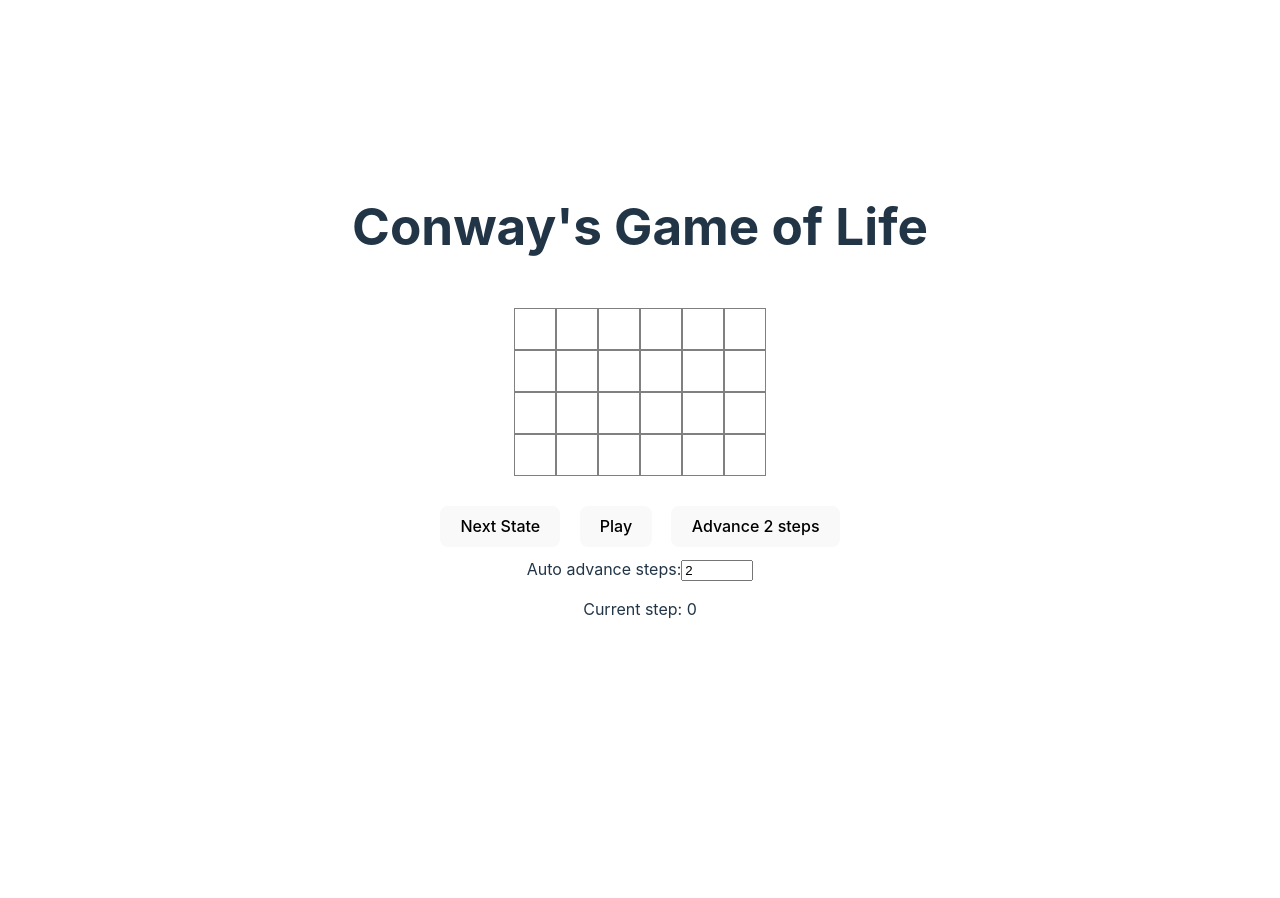
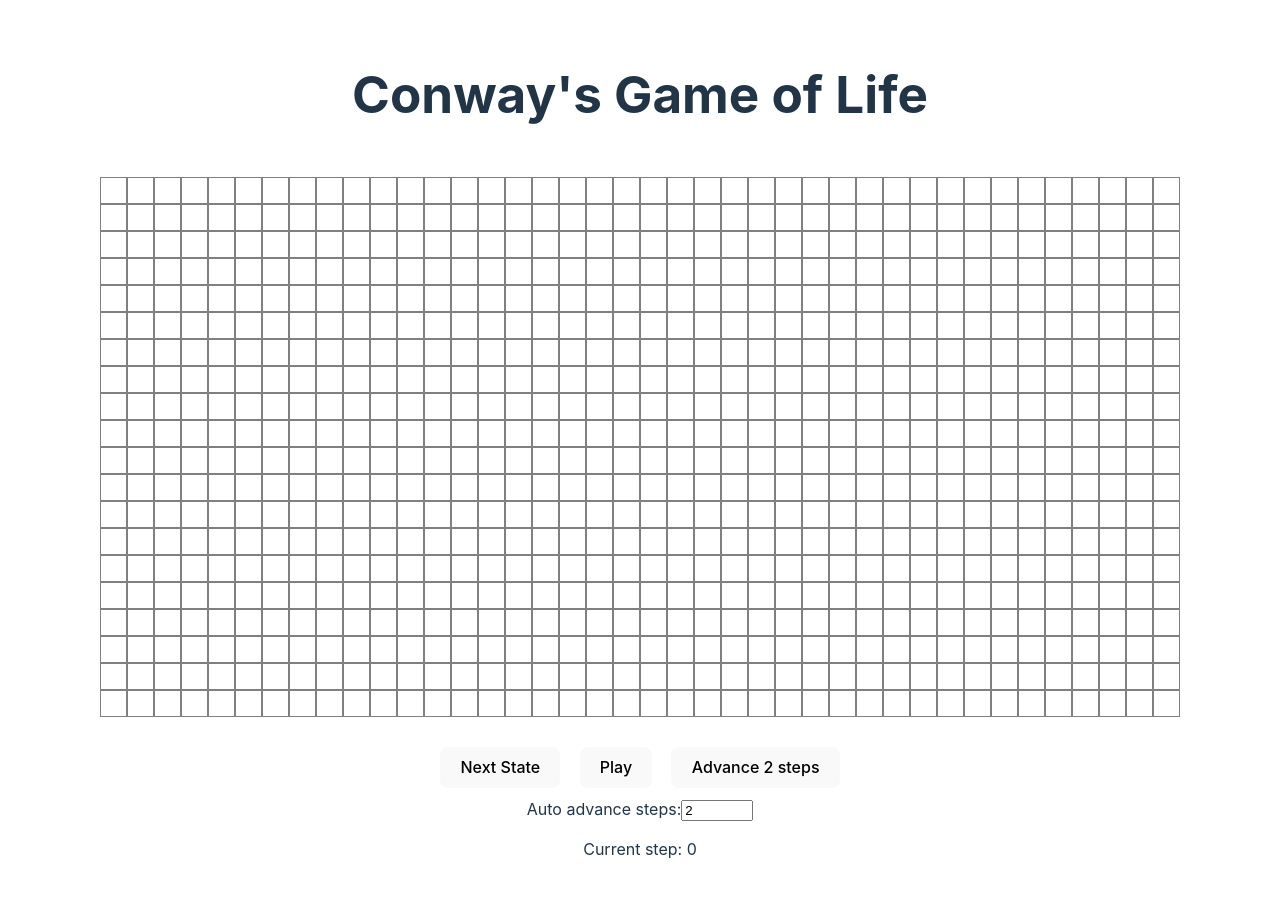
Before and after one commit to rodnandes/game-of-life, a React (Vite) app: page / in a window 1280 px wide. Shown: the top 898 px of the page. Before the commit the page ends 800 px from the top, so only its background shows below. Built offline with nearby package versions, Linux system fonts and the light colour scheme.

Commit message:
Increase board size

```diff
--- a/src/App.jsx
+++ b/src/App.jsx
@@ -8,7 +8,7 @@ function App() {
       style={{ display: "flex", flexDirection: "column", alignItems: "center" }}
     >
       <h1>Conway&apos;s Game of Life</h1>
-      <GameOfLife rows={4} columns={6} />
+      <GameOfLife rows={20} columns={40} />
     </div>
   );
 }
--- a/src/components/Cell.jsx
+++ b/src/components/Cell.jsx
@@ -2,8 +2,8 @@ const Cell = ({ rowIndex, colIndex, cellValue, toggleCell }) => (
   <div
     onClick={() => toggleCell(rowIndex, colIndex)}
     style={{
-      width: "40px",
-      height: "40px",
+      width: "25px",
+      height: "25px",
       backgroundColor: cellValue === 1 ? "black" : "white",
       border: "1px solid gray",
       cursor: "pointer",
```
